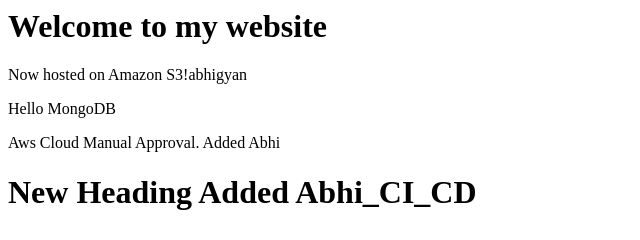
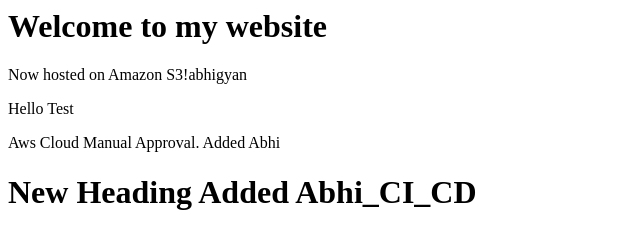
Before and after one commit to Abhigyan027/AWS_CI_CD_Pipeline, a plain HTML site: page index.html in a window 1280 px wide. Shown: the full height of the page, 0-640 px from the left. Drawn offline with Linux system fonts and the light colour scheme.

Commit message:
Update index.html

```diff
--- a/index.html
+++ b/index.html
@@ -6,7 +6,7 @@
   <h1>Welcome to my website</h1>
   <p>Now hosted on Amazon S3!abhigyan</p>
 
-  <p>Hello MongoDB</p>
+  <p>Hello Test</p>
 
   <p>Aws Cloud Manual Approval. Added Abhi</p>
 
```
